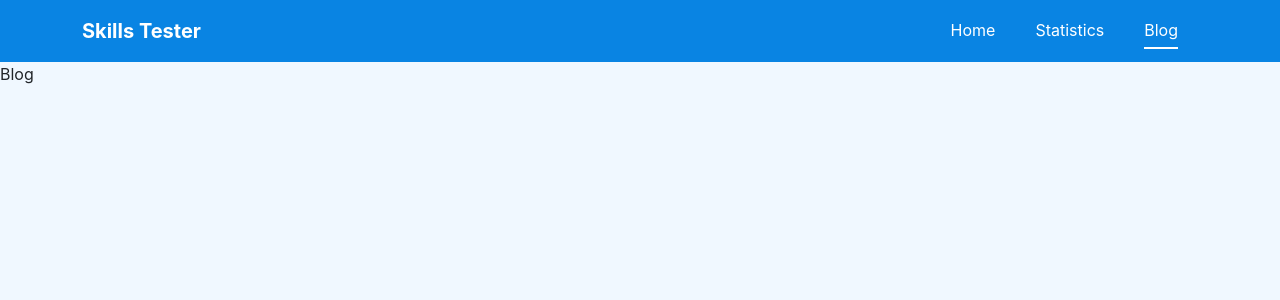
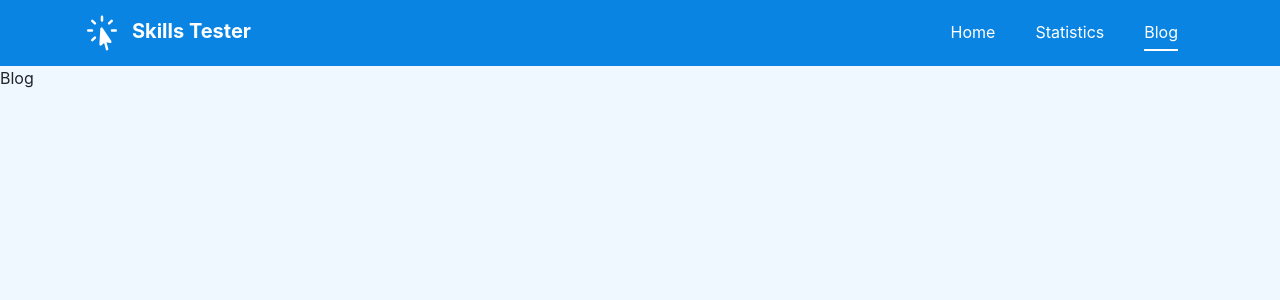
Before and after one commit to sadif50/skill-tester, a React (Create React App) app: page /blog in a window 1280 px wide. Shown: the top 300 px of the page. Built offline with nearby package versions, Linux system fonts and the light colour scheme; the HTML template or start-up script is replaced by a standard one.

Commit message:
Page not found for invalid route added

```diff
--- a/src/App.js
+++ b/src/App.js
@@ -2,6 +2,7 @@ import { createBrowserRouter, RouterProvider } from 'react-router-dom';
 import './App.css';
 import Blog from './components/Blog/Blog';
 import Home from './components/Home/Home';
+import PageNotFound from './components/PageNotFound/PageNotFound';
 import Quiz from './components/Quiz/Quiz';
 import Statistics from './components/Statistics/Statistics';
 import Main from './layouts/Main';
@@ -34,6 +35,10 @@ function App() {
           element: <Quiz></Quiz>
         }
       ]
+    },
+    {
+      path: '/*',
+      element: <PageNotFound></PageNotFound>
     }
   ])
   return (
--- a/src/components/Header/Header.css
+++ b/src/components/Header/Header.css
@@ -4,6 +4,10 @@
 .my-brand {
     color: #fff !important;
     font-weight: bold;
+}
+.my-brand span .brand-icon {
+    width: 40px;
+    margin-right: 10px;
 }
 .my-nav-link {
     display: inline-block;
--- a/src/components/Header/Header.js
+++ b/src/components/Header/Header.js
@@ -1,13 +1,17 @@
 import React from 'react';
 import { NavLink } from 'react-router-dom';
 import './Header.css';
+import { CursorArrowRaysIcon } from '@heroicons/react/24/solid';
 
 const Header = () => {
     return (
         <div className='header-navbar'>
             <nav className="navbar navbar-expand-lg">
                 <div className="container">
-                    <NavLink className="navbar-brand my-brand" to='/'>Skills Tester</NavLink>
+                    <NavLink className="navbar-brand my-brand" to='/'>
+                        <span><CursorArrowRaysIcon className='brand-icon'></CursorArrowRaysIcon></span>
+                        Skills Tester
+                    </NavLink>
                     <button className="navbar-toggler" type="button" data-bs-toggle="collapse" data-bs-target="#navbarSupportedContent" aria-controls="navbarSupportedContent" aria-expanded="false" aria-label="Toggle navigation">
                         <span className="navbar-toggler-icon"></span>
                     </button>
--- /dev/null
+++ b/src/components/PageNotFound/PageNotFound.js
@@ -0,0 +1,12 @@
+import React from 'react';
+import NotFound from '../../img/404.png';
+
+const PageNotFound = () => {
+    return (
+        <div className='text-center mt-5'>
+            <img className='w-50' src={NotFound} alt="404 Not Found" />
+        </div>
+    );
+};
+
+export default PageNotFound;
```
Also changed, not shown: src/img/404.png (added).
